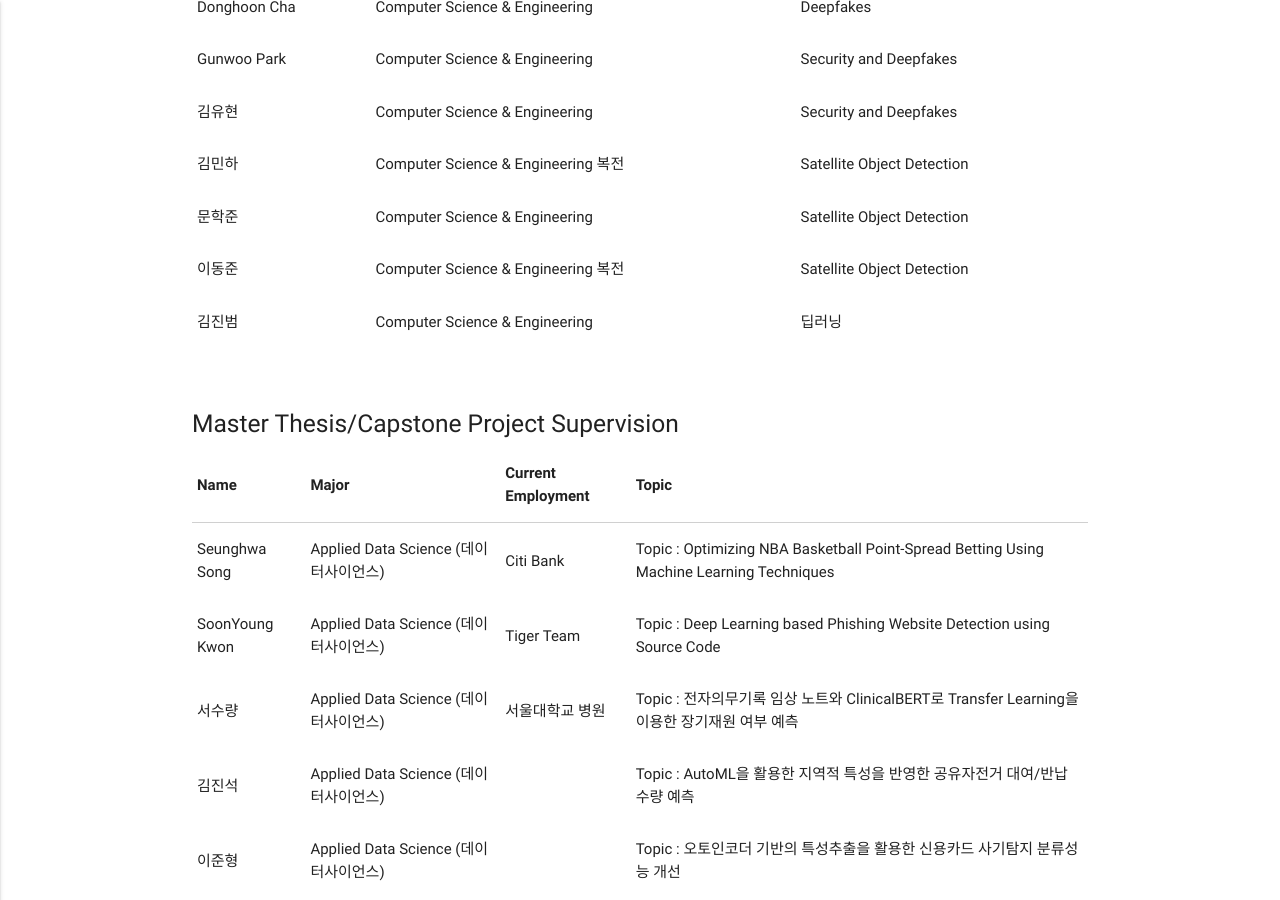
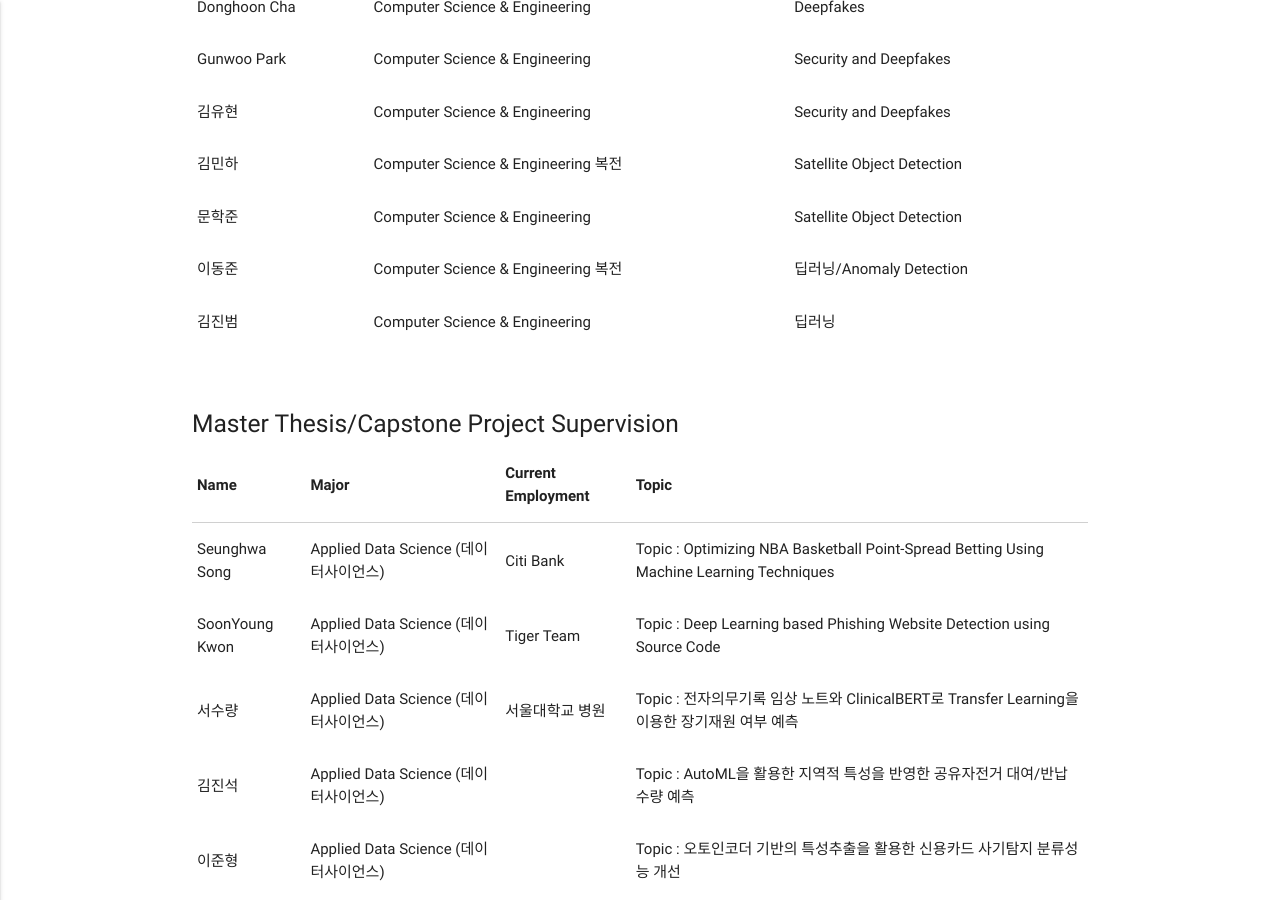
Before and after one commit to Yurim990507/DASH-Lab.github.io, a Jekyll site: the page built from example3.md, in a window 1280 px wide and 900 px high, scrolled down 3639 px. Built offline with Jekyll 4.4.1, drawn with Linux system fonts in a browser that asks for light colours.

Commit message:
Update example3.md

```diff
--- a/example3.md
+++ b/example3.md
@@ -228,7 +228,7 @@ permalink: /Members/
                 <tr>
                   <td>이동준</td>
                   <td>Computer Science & Engineering 복전</td>
-                  <td>Satellite Object Detection</td>
+                  <td>딥러닝/Anomaly Detection</td>
                 </tr>
                  <tr>
                   <td>김진범</td>
```
